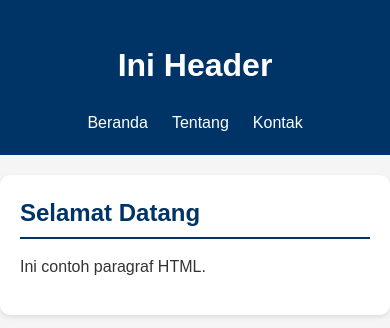
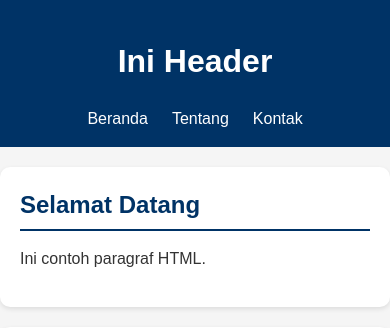
Before and after one commit to MuhammadAabiezarFarelAlFathir/2511500053-PWD-TI1B-25260, a PHP site: page /pertemuan-04/index.html in a window 390 px wide. Shown: the top 328 px of the page. Run offline with PHP 8.4, Linux system fonts and the light colour scheme.

Commit message:
styling header mode mobile

```diff
--- a/pertemuan-04/style.css
+++ b/pertemuan-04/style.css
@@ -142,6 +142,12 @@ header li a:active {
 }
 
 @media (max-width: 600px) {
+    header {
+        padding: 16px;
+        position: sticky;
+        top: 0;
+        z-index: 1000;
+    }
 
     #about p,
     #contact label {
```
Also changed, not shown: pertemuan-04/README.md.
